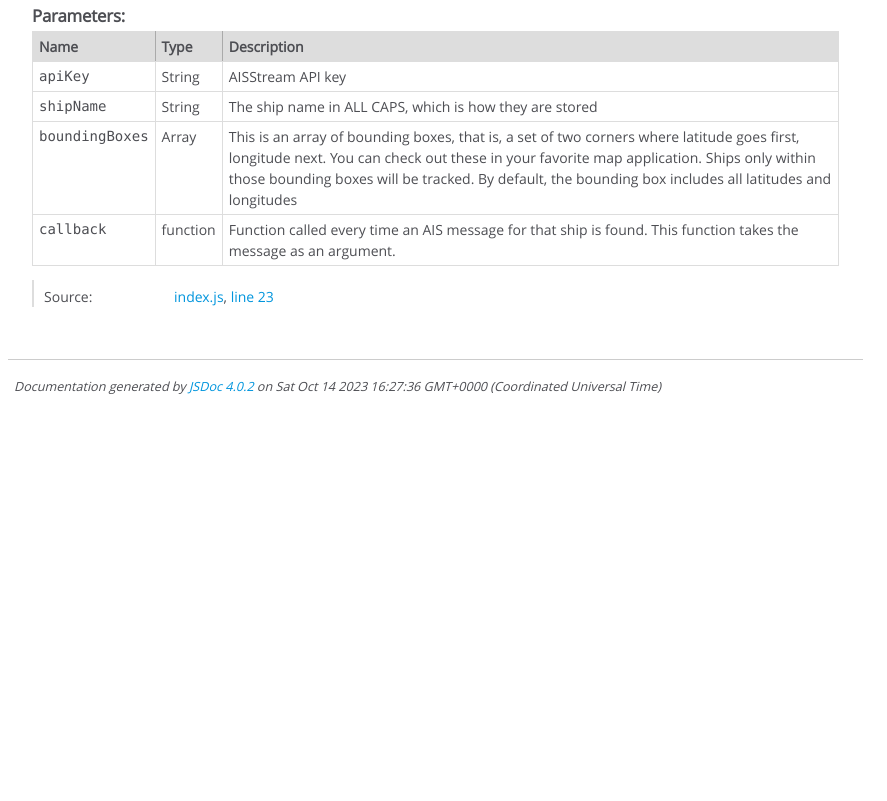
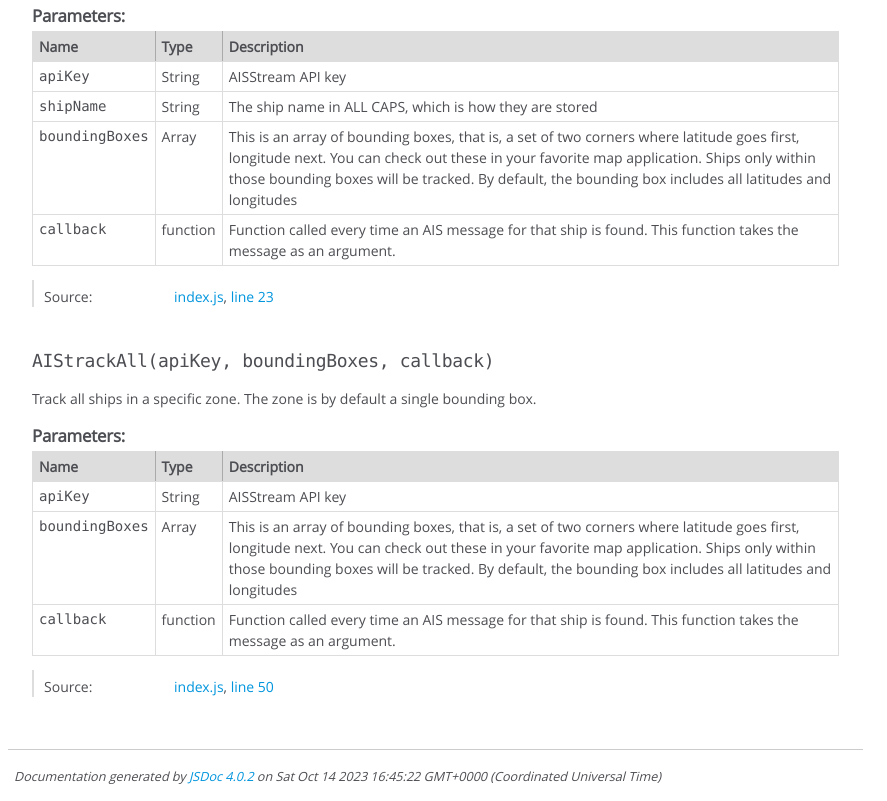
Before and after one commit to JJ/AISstreamer, a website: page docs/global.html in a window 1280 px wide. Shown: the part 515-1316 px from the top of the page, without its empty margins (0-887 px from the left). Before the commit the page ends 926 px from the top, so only its background shows below. Drawn offline with Linux system fonts and the light colour scheme.

Commit message:
:robot: :memo:

```diff
--- a/docs/global.html
+++ b/docs/global.html
@@ -377,6 +377,189 @@ Please check the README and documentation for message formats.
 
 
 
+    <h4 class="name" id="AIStrackAll"><span class="type-signature"></span>AIStrackAll<span class="signature">(apiKey, boundingBoxes, callback)</span><span class="type-signature"></span></h4>
+
+
+
+
+
+
+<div class="description">
+    Track all ships in a specific zone. The zone is by default a single bounding box.
+</div>
+
+
+
+
+
+
+
+
+
+    <h5>Parameters:</h5>
+
+
+<table class="params">
+    <thead>
+    <tr>
+
+        <th>Name</th>
+
+
+        <th>Type</th>
+
+
+
+
+
+        <th class="last">Description</th>
+    </tr>
+    </thead>
+
+    <tbody>
+
+
+        <tr>
+
+                <td class="name"><code>apiKey</code></td>
+
+
+            <td class="type">
+
+
+<span class="param-type">String</span>
+
+
+
+            </td>
+
+
+
+
+
+            <td class="description last">AISStream API key</td>
+        </tr>
+
+
+
+        <tr>
+
+                <td class="name"><code>boundingBoxes</code></td>
+
+
+            <td class="type">
+
+
+<span class="param-type">Array</span>
+
+
+
+            </td>
+
+
+
+
+
+            <td class="description last">This is an array of bounding boxes, that is, a set of two corners where latitude goes first, longitude next. You can check out these in your favorite map application. Ships only within those bounding boxes will be tracked. By default, the bounding box includes all latitudes and longitudes</td>
+        </tr>
+
+
+
+        <tr>
+
+                <td class="name"><code>callback</code></td>
+
+
+            <td class="type">
+
+
+<span class="param-type">function</span>
+
+
+
+            </td>
+
+
+
+
+
+            <td class="description last">Function called every time an AIS message for that ship is found. This function takes the message as an argument.</td>
+        </tr>
+
+
+    </tbody>
+</table>
+
+
+
+
+
+
+<dl class="details">
+
+
+
+
+
+
+
+
+
+
+
+
+
+
+
+
+
+
+
+
+
+
+
+
+
+
+    <dt class="tag-source">Source:</dt>
+    <dd class="tag-source"><ul class="dummy"><li>
+        <a href="index.js.html">index.js</a>, <a href="index.js.html#line50">line 50</a>
+    </li></ul></dd>
+
+
+
+
+
+
+
+</dl>
+
+
+
+
+
+
+
+
+
+
+
+
+
+
+
+
+
+
+
+
+
+
+
+
+
+
 </article>
 
 </section>
@@ -387,13 +570,13 @@ Please check the README and documentation for message formats.
 </div>
 
 <nav>
-    <h2><a href="index.html">Home</a></h2><h3>Global</h3><ul><li><a href="global.html#AIS_API_URL">AIS_API_URL</a></li><li><a href="global.html#AIStrack">AIStrack</a></li></ul>
+    <h2><a href="index.html">Home</a></h2><h3>Global</h3><ul><li><a href="global.html#AIS_API_URL">AIS_API_URL</a></li><li><a href="global.html#AIStrack">AIStrack</a></li><li><a href="global.html#AIStrackAll">AIStrackAll</a></li></ul>
 </nav>
 
 <br class="clear">
 
 <footer>
-    Documentation generated by <a href="https://github.com/jsdoc/jsdoc">JSDoc 4.0.2</a> on Sat Oct 14 2023 16:27:36 GMT+0000 (Coordinated Universal Time)
+    Documentation generated by <a href="https://github.com/jsdoc/jsdoc">JSDoc 4.0.2</a> on Sat Oct 14 2023 16:45:22 GMT+0000 (Coordinated Universal Time)
 </footer>
 
 <script> prettyPrint(); </script>
```
Also changed, not shown: docs/index.html (+2 -2 lines), docs/index.js.html (+47 -17 lines).
